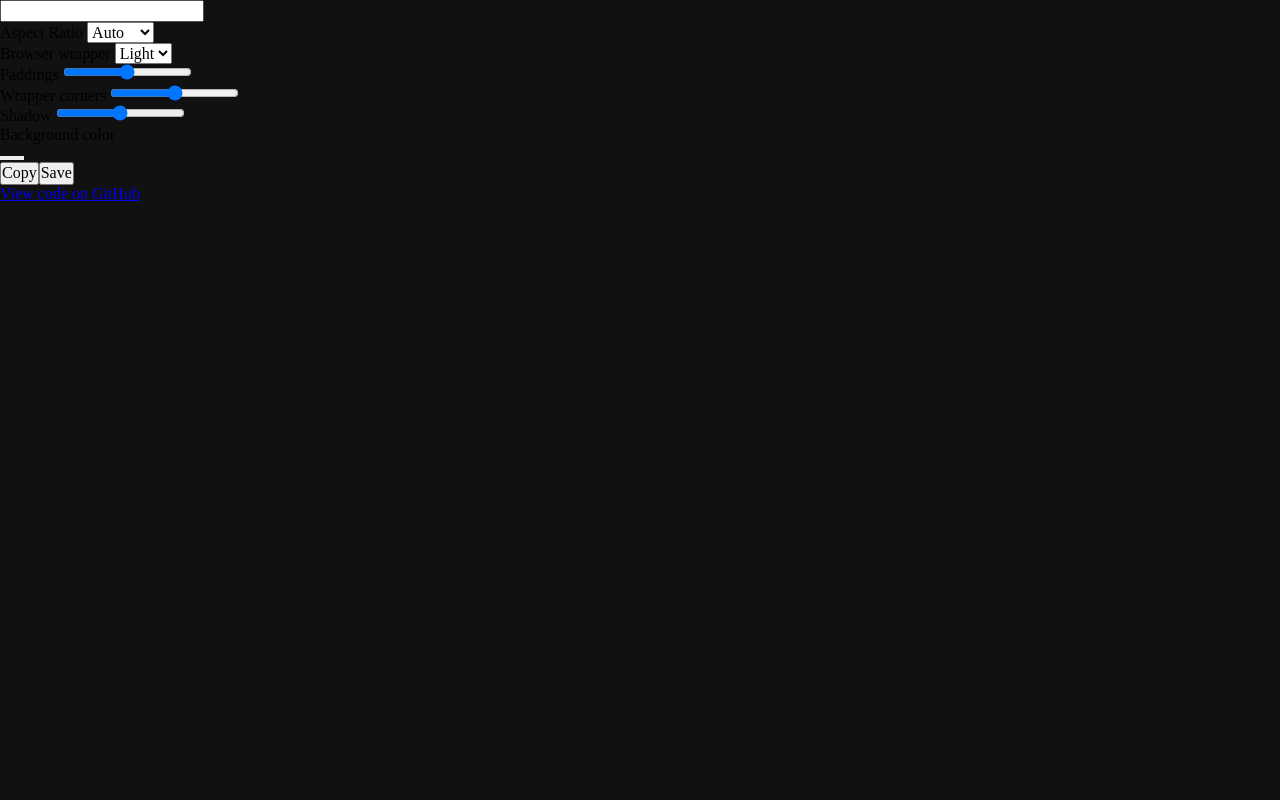
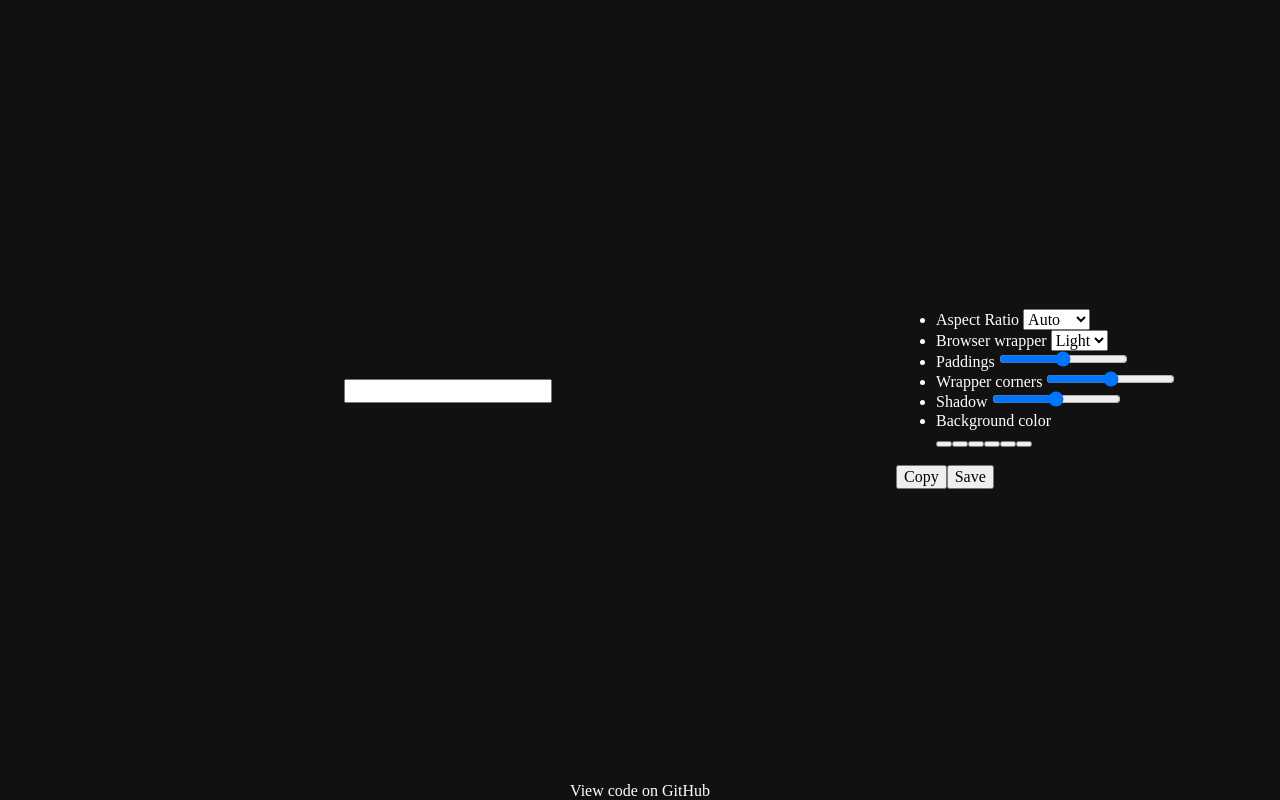
Before and after one commit to nibezo/telegram-style, a website: page index.html in a window 1280 px wide. Drawn offline with Linux system fonts and the light colour scheme.

Commit message:
add base layout styles

```diff
--- a/styles.css
+++ b/styles.css
@@ -1,8 +1,69 @@
-* {
-  padding: 0;
-  margin: 0;
+html {
+  font-size: 16px;
+}
+body {
+  height: 100vh;
+  color: #ffffff;
 }
 
-body {
+.page {
   background-color: #111111;
+  height: 100%;
 }
+.main {
+  height: 100%;
+  display: grid;
+  align-items: center;
+  grid-template-columns: 70% auto;
+}
+.wrapper {
+  height: 100%;
+  max-width: 1400px;
+  margin: 0 auto;
+  display: grid;
+  grid-template-rows: 1fr min-content;
+}
+.dropzone-container {
+  display: flex;
+  justify-content: center;
+}
+.dropzone {
+}
+.toolbar {
+}
+.toolbar__list {
+}
+.toolbar-list {
+}
+.toolbar-list__item {
+}
+.toolbar-item {
+}
+.toolbar-item__name {
+}
+.toolbar-item--big {
+}
+.toolbar-item__container {
+}
+.color-pallette {
+}
+.color-pallette__colorpicker {
+}
+.toolbar__buttons-group {
+}
+.btn {
+}
+.footer {
+  display: flex;
+  justify-content: center;
+}
+.footer__item {
+}
+
+a {
+  color: inherit;
+  text-decoration: none;
+}
+a:hover {
+  text-decoration: underline;
+}
```
